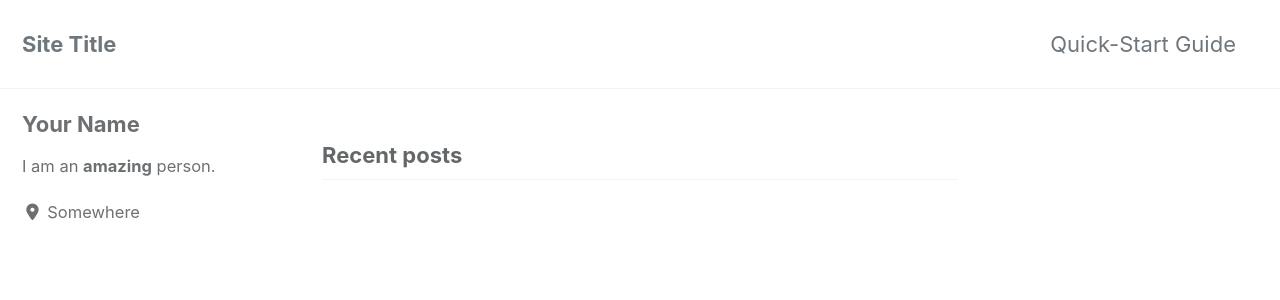
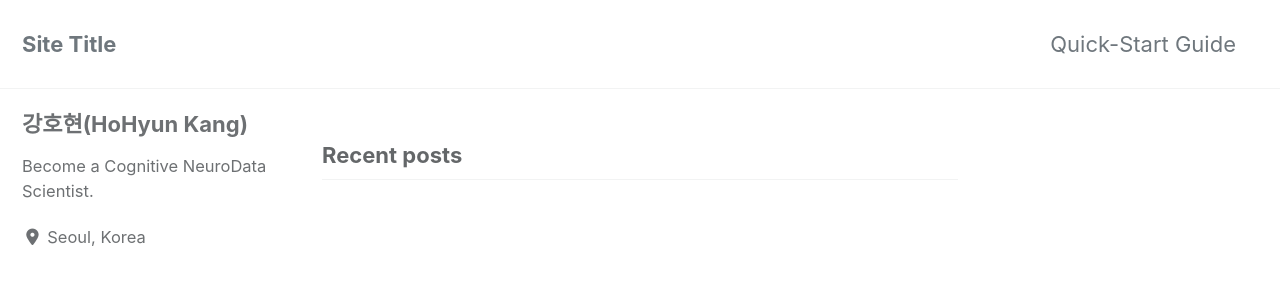
Before and after one commit to stats-dev/statss, a Jekyll site: the page built from index.html, in a window 1280 px wide and 900 px high. Shown: the top 300 px of the window. Built offline with Jekyll 4.4.1, drawn with Linux system fonts in a browser that asks for light colours; cached includes are drawn as plain includes; nearby versions of some CDN libraries; the list of posts is cut into pages by our own code.

Commit message:
first setting

```diff
--- a/_config.yml
+++ b/_config.yml
@@ -93,17 +93,17 @@ analytics:
 
 # Site Author
 author:
-  name             : "Your Name"
+  name             : "강호현(HoHyun Kang)"
   avatar           : # path of avatar image, e.g. "/assets/images/bio-photo.jpg"
-  bio              : "I am an **amazing** person."
-  location         : "Somewhere"
+  bio              : "Become a Cognitive NeuroData Scientist."
+  location         : "Seoul, Korea"
   email            :
   links:
     - label: "Email"
-      icon: "fas fa-fw fa-envelope-square"
+      icon: "wifilibe@gmail.com"
       # url: mailto:your.name@email.com
     - label: "Website"
-      icon: "fas fa-fw fa-link"
+      icon: "https://stats-dev.github.io"
       # url: "https://your-website.com"
     - label: "Twitter"
       icon: "fab fa-fw fa-twitter-square"
@@ -279,3 +279,10 @@ defaults:
       comments: # true
       share: true
       related: true
+  # _pages
+  - scope:
+      path: ""
+      type: Pages
+    values:
+      layout: single
+      author_profile: true
```
